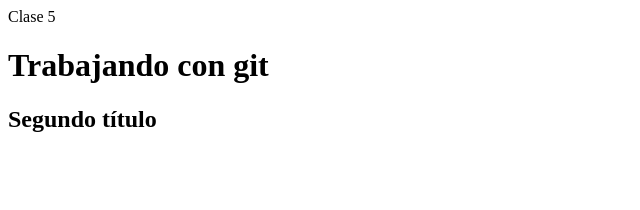
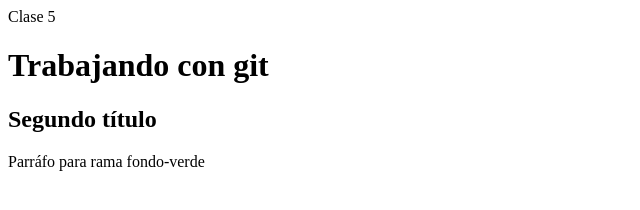
Before and after one commit to lauraoviedosocias/Clase-5, a plain HTML site: page index.html in a window 1280 px wide. Shown: the whole page, without its empty margins (0-640 px from the left). Drawn offline with Linux system fonts and the light colour scheme.

Commit message:
parrafo para fondo-verde

```diff
--- a/index.html
+++ b/index.html
@@ -5,6 +5,7 @@
 <body>
     <h1>Trabajando con git</h1>
     <h2>Segundo título</h2>
+    <p>Parráfo para rama fondo-verde</p>
 </body>
 
 
```
